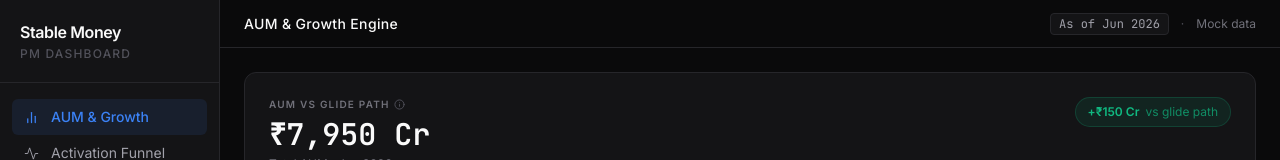
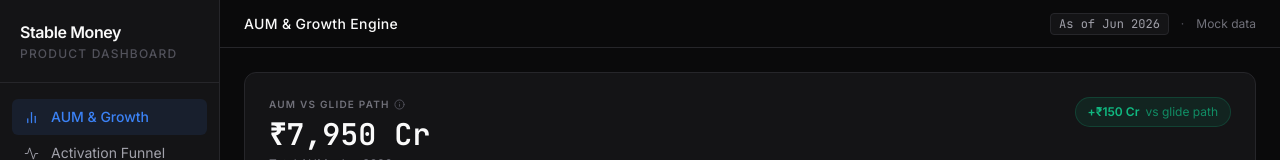
Before and after one commit to chrisamattam/stable-analytics-dashboard, a React (Vite) app: page /aum-growth in a window 1280 px wide. Shown: the top 160 px of the page. Built offline with nearby package versions, Linux system fonts and the light colour scheme; the HTML template or start-up script is replaced by a standard one.

Commit message:
fix: rename PM Dashboard to Product Dashboard in sidebar

```diff
--- a/src/components/layout/Sidebar.tsx
+++ b/src/components/layout/Sidebar.tsx
@@ -19,7 +19,7 @@
       <aside className="w-[220px] flex-shrink-0 bg-card border-r border-stroke flex flex-col">
         <div className="px-5 py-5 border-b border-stroke">
           <div className="text-zinc-50 font-semibold text-base tracking-tight">Stable Money</div>
-          <div className="text-zinc-600 text-xs mt-0.5 font-medium uppercase tracking-widest">PM Dashboard</div>
+          <div className="text-zinc-600 text-xs mt-0.5 font-medium uppercase tracking-widest">Product Dashboard</div>
         </div>
 
         <nav className="flex-1 px-3 py-4 space-y-0.5">
```
